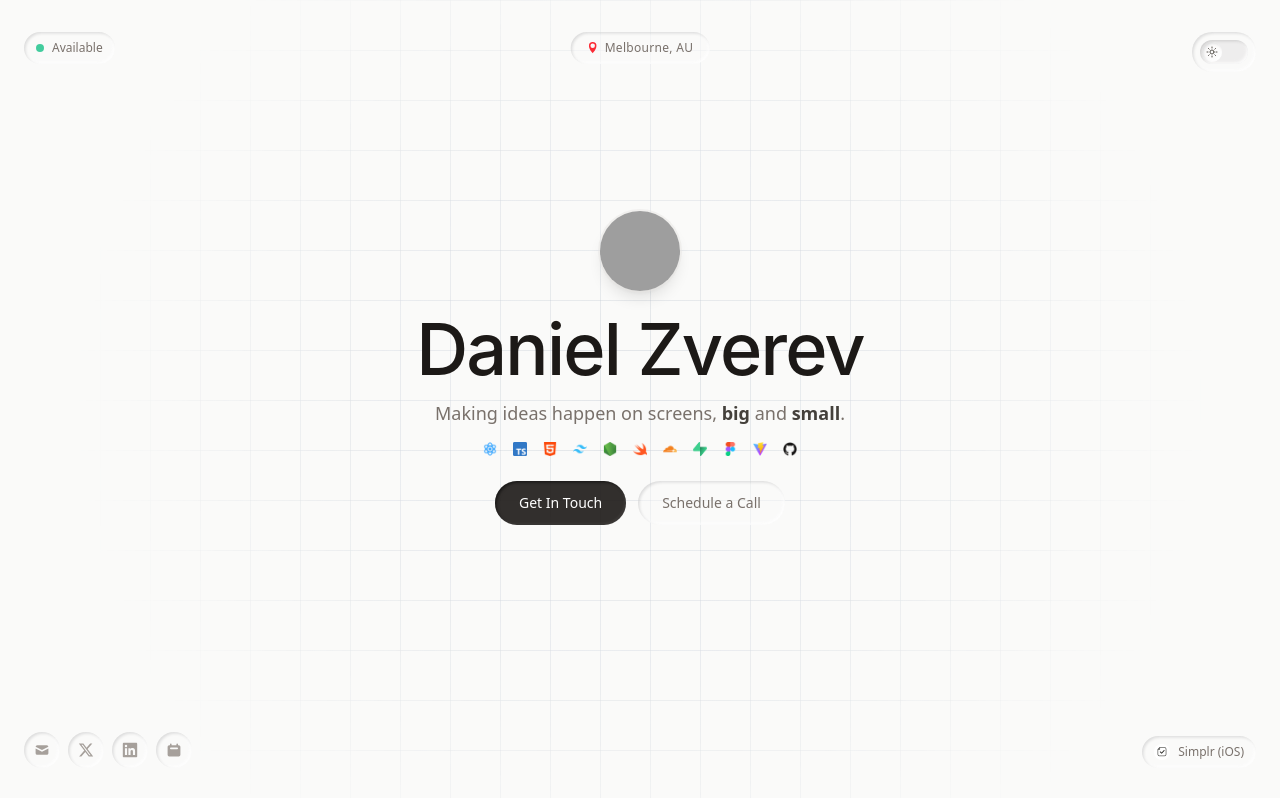
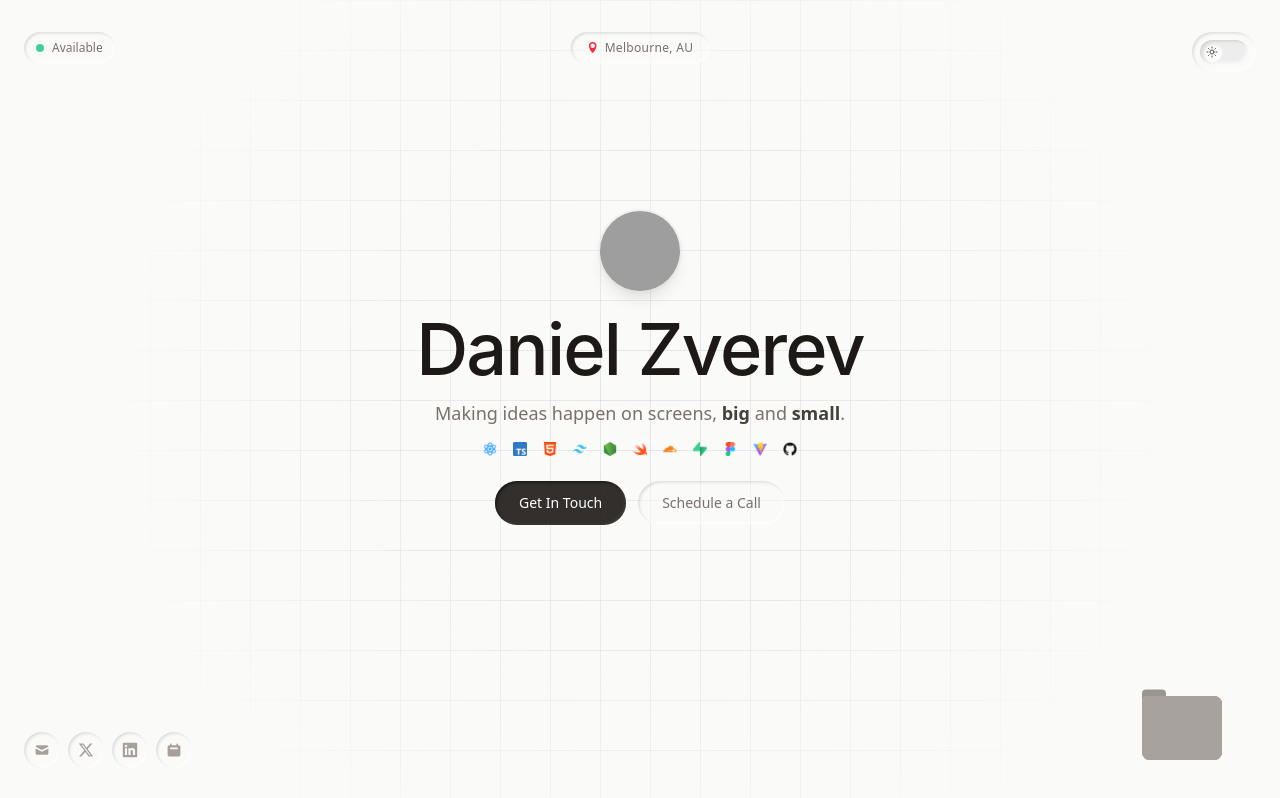
Before and after one commit to wote-dev/danielzverev, a React (Vite) app: page / in a window 1280 px wide. Built offline with nearby package versions, Linux system fonts and the light colour scheme; grey boxes are pictures that could not be loaded.

Commit message:
folder added

```diff
--- a/src/pages/HomePage.tsx
+++ b/src/pages/HomePage.tsx
@@ -5,6 +5,7 @@ import { SocialLink } from '@/components/ui/social-link';
 import { BioModal } from '@/components/ui/bio-modal';
 import { InteractiveSubtitle } from '@/components/ui/interactive-subtitle';
 import { useTheme } from '@/contexts/ThemeContext';
+import Folder from '@/components/Folder';
 
 
 interface HomePageProps {
@@ -18,6 +19,54 @@ const HomePage: React.FC<HomePageProps> = ({ isVisible }) => {
   const [showBioModal, setShowBioModal] = useState(false);
   const [isHoveringAvatar, setIsHoveringAvatar] = useState(false);
   const [isHoveringName, setIsHoveringName] = useState(false);
+
+  // Projects data for the folder component
+  const projects = [
+    {
+      name: "Simplr",
+      description: "Minimal iOS To-Do App",
+      url: "https://apps.apple.com/us/app/simplr-minimal-to-do-app/id6748098464",
+      icon: "/simplr.png",
+      color: "#5227FF"
+    },
+    {
+      name: "Portfolio",
+      description: "Cece Natalie",
+      url: "https://cece-natalie.com",
+      icon: "/me.png",
+      color: "#10B981"
+    },
+    {
+      name: "Simplr Web",
+      description: "Web App",
+      url: "https://web.simplr-app.com",
+      icon: "/simplr.png",
+      color: "#6366F1"
+    }
+  ];
+
+  const projectItems = projects.map((project, index) => (
+    <div
+      key={index}
+      className="w-full h-full flex flex-col items-center justify-center p-2 cursor-pointer hover:scale-105 transition-transform duration-200"
+      onClick={() => {
+        if (project.url !== "#") {
+          window.open(project.url, "_blank", "noopener,noreferrer");
+        }
+      }}
+    >
+      <img
+        src={project.icon}
+        alt={project.name}
+        className="w-6 h-6 rounded mb-1"
+      />
+      <span className={`text-xs font-medium text-center leading-tight ${
+        theme === 'dark' ? 'text-stone-300' : 'text-stone-700'
+      }`}>
+        {project.name}
+      </span>
+    </div>
+  ));
 
   useEffect(() => {
     if (isVisible) {
@@ -146,23 +195,16 @@ const HomePage: React.FC<HomePageProps> = ({ isVisible }) => {
         </div>
       </div>
 
-      {/* Projects - Bottom Right */}
+      {/* Projects Folder - Bottom Right */}
       <div className={`absolute z-10 transition-all duration-700 ease-out delay-375 ${
         animationStage >= 2 ? 'opacity-100 translate-y-0' : 'opacity-0 translate-y-4'
-      }`} style={{bottom: `calc(2rem + env(safe-area-inset-bottom))`, right: `calc(1.5rem + env(safe-area-inset-right))`}}>
-        <a
-          href="https://apps.apple.com/us/app/simplr-minimal-to-do-app/id6748098464"
-          target="_blank"
-          rel="noopener noreferrer"
-          className={`flex items-center gap-2 px-3 py-2 rounded-full text-xs font-medium transition-all duration-300 hover:scale-105 ${
-            theme === 'dark'
-              ? 'text-stone-400 hover:text-stone-300 bg-stone-900/40 embossed-subtle-dark hover:bg-stone-900/60'
-              : 'text-stone-500 hover:text-stone-600 bg-stone-50/40 embossed-subtle-light hover:bg-stone-50/60'
-          }`}
-        >
-          <img src="/simplr.png" alt="Simplr" className="w-4 h-4 rounded" />
-          <span>Simplr (iOS)</span>
-        </a>
+      }`} style={{bottom: `calc(2rem + env(safe-area-inset-bottom))`, right: `calc(3rem + env(safe-area-inset-right))`}}>
+        <Folder
+          color={theme === 'dark' ? '#78716C' : '#A8A29E'}
+          size={0.8}
+          items={projectItems}
+          className="cursor-pointer"
+        />
       </div>
 
       {/* Central Content */}
```
